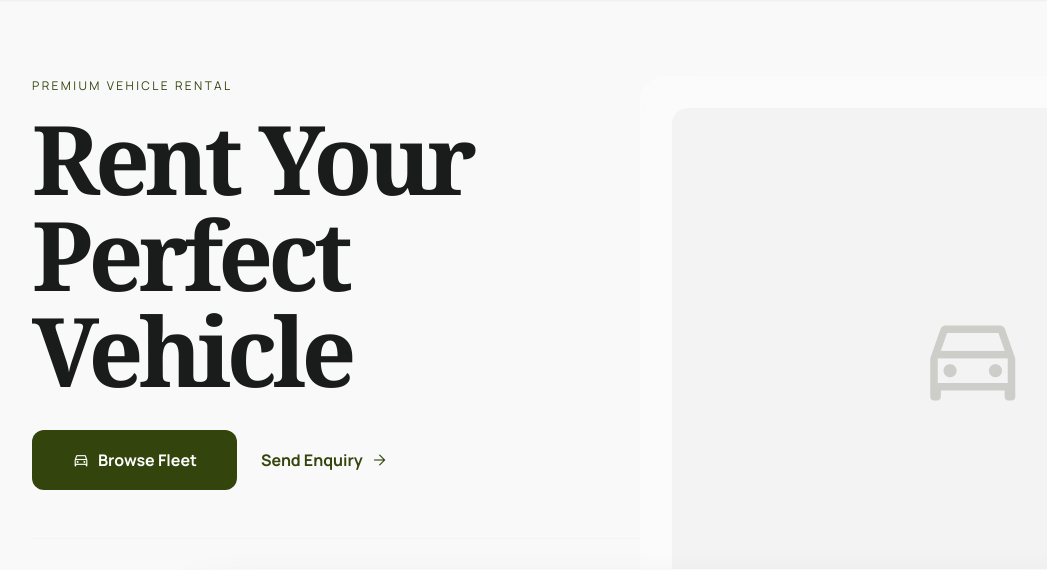
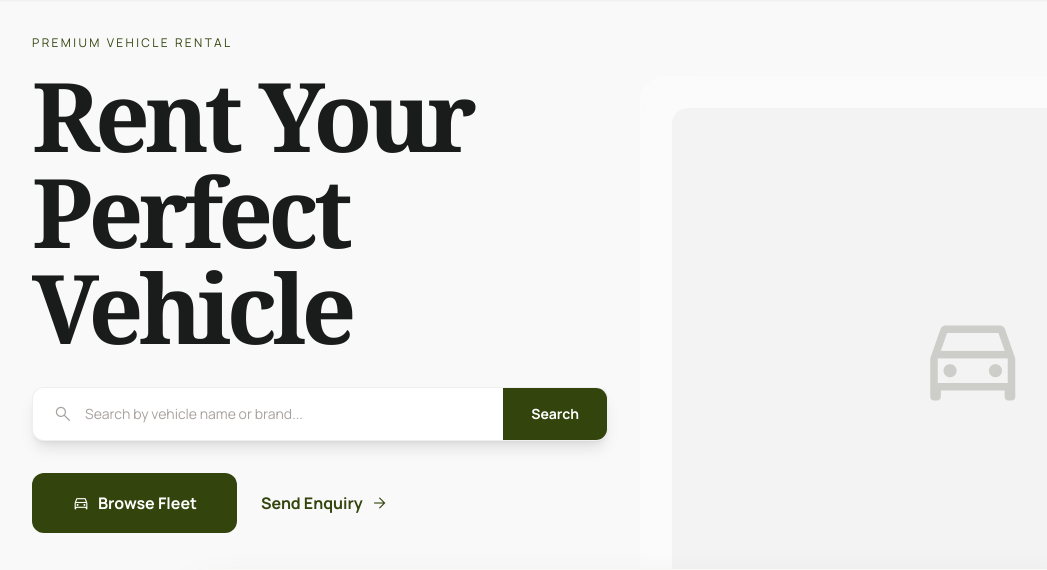
Before and after one commit to jobinsebastianralfiz/vehiclerent-pro, a Django app: page / in a window 1280 px wide. Shown: the part 88-658 px from the top of the page, without its empty margins (0-1047 px from the left). Run offline with Django 5.2, Linux system fonts and the light colour scheme; data comes from the database, SQL or seed files in the repository; data that the repository does not hold is empty; some libraries are stand-ins or nearby versions.

Commit message:
Redesign categories section and add search bar to hero
Search bar: pill-shaped input integrated into the hero section above
the CTA buttons. Submits to the fleet page with search query.

Categories: replaced static grid with horizontal scrollable cards.
Each category has a floating icon in a white card on a subtle green
background, with hover effects. Left-aligned header with "View All"
link. Scrollable on all devices for clean layout regardless of
category count.

Co-Authored-By: Claude Opus 4.6 (1M context) <noreply@anthropic.com>

```diff
--- a/templates/public/home.html
+++ b/templates/public/home.html
@@ -10,6 +10,12 @@
     <div class="z-10 w-full lg:w-1/2">
         <p class="text-primary font-label text-[10px] sm:text-xs tracking-[0.2em] mb-3 sm:mb-4 uppercase">{{ config.hero_subtitle|default:"Premium Vehicle Rental" }}</p>
         <h1 class="text-3xl sm:text-5xl md:text-6xl lg:text-7xl xl:text-8xl font-serif font-bold leading-[1.1] mb-6 sm:mb-8 tracking-tighter">{{ config.hero_title|default:"Rent Your Perfect Vehicle" }}</h1>
+        <!-- Search Bar -->
+        <form action="{% url 'vehicle_list' %}" method="get" class="flex items-center bg-white rounded-full shadow-lg border border-stone-200/60 mb-6 sm:mb-8 max-w-xl overflow-hidden">
+            <span class="material-symbols-outlined text-stone-400 text-xl pl-5 flex-shrink-0">search</span>
+            <input type="text" name="search" placeholder="Search by vehicle name or brand..." class="flex-1 border-0 bg-transparent text-sm py-3.5 sm:py-4 px-3 focus:ring-0 placeholder:text-stone-400"/>
+            <button type="submit" class="bg-primary text-on-primary px-5 sm:px-7 py-3.5 sm:py-4 font-bold text-sm hover:bg-primary-container transition-colors flex-shrink-0">Search</button>
+        </form>
         <div class="flex flex-row items-center gap-4 sm:gap-6 mb-8 sm:mb-12">
             <a href="{% url 'vehicle_list' %}" class="bg-primary text-on-primary px-6 sm:px-10 py-3 sm:py-4 rounded-full font-bold flex items-center gap-2 hover:bg-primary-container transition-colors text-sm sm:text-base">
                 <span class="material-symbols-outlined text-lg">directions_car</span> {{ config.hero_cta_text|default:"Browse Fleet" }}
@@ -189,19 +195,32 @@ function mobileCarousel() {
 
 {% if categories %}
 <!-- Categories -->
-<section class="py-12 sm:py-24 px-4 sm:px-8 max-w-screen-2xl mx-auto">
-    <div class="text-center mb-10 sm:mb-16">
+<section class="py-12 sm:py-20 px-4 sm:px-8">
+    <div class="max-w-screen-2xl mx-auto">
+        <div class="flex flex-col sm:flex-row sm:items-end justify-between mb-8 sm:mb-12">
+            <div>
                 <p class="text-primary font-label text-[10px] sm:text-xs tracking-[0.2em] mb-3 uppercase">Browse by Category</p>
                 <h2 class="text-2xl sm:text-4xl md:text-5xl font-serif font-bold">Our Fleet</h2>
             </div>
-    <div class="grid grid-cols-2 sm:grid-cols-3 lg:grid-cols-4 gap-3 sm:gap-6">
+            <a href="{% url 'vehicle_list' %}" class="text-primary font-bold flex items-center gap-2 hover:underline underline-offset-4 mt-3 sm:mt-0 text-sm">
+                View All Vehicles <span class="material-symbols-outlined text-lg">arrow_forward</span>
+            </a>
+        </div>
+
+        <!-- Desktop / Tablet: horizontal scroll -->
+        <div class="flex gap-4 overflow-x-auto no-scrollbar pb-2">
             {% for cat in categories %}
-        <a href="{% url 'vehicle_list' %}?category={{ cat.id }}" class="bg-surface-container-low rounded-xl p-4 sm:p-8 text-center hover:shadow-lg transition-all group">
-            <span class="material-symbols-outlined text-2xl sm:text-4xl text-primary mb-2 sm:mb-4 group-hover:scale-110 transition-transform inline-block">{{ cat.icon|default:"category" }}</span>
-            <h3 class="font-serif font-bold text-sm sm:text-lg mb-0.5">{{ cat.name }}</h3>
-            <p class="text-on-surface-variant text-xs sm:text-sm">{{ cat.count }} vehicle{{ cat.count|pluralize }}</p>
+            <a href="{% url 'vehicle_list' %}?category={{ cat.id }}" class="flex-shrink-0 w-[160px] sm:w-[200px] group">
+                <div class="relative bg-primary/5 rounded-2xl p-6 sm:p-8 flex flex-col items-center text-center border border-transparent hover:border-primary/20 hover:bg-primary/10 transition-all duration-300">
+                    <div class="w-14 h-14 sm:w-16 sm:h-16 rounded-2xl bg-white shadow-sm flex items-center justify-center mb-4 group-hover:shadow-md group-hover:scale-105 transition-all">
+                        <span class="material-symbols-outlined text-2xl sm:text-3xl text-primary">{{ cat.icon|default:"category" }}</span>
+                    </div>
+                    <h3 class="font-serif font-bold text-sm sm:text-base mb-1">{{ cat.name }}</h3>
+                    <p class="text-on-surface-variant text-xs">{{ cat.count }} vehicle{{ cat.count|pluralize }}</p>
+                </div>
             </a>
             {% endfor %}
+        </div>
     </div>
 </section>
 {% endif %}
```
Lines whose indentation alone changed are shown as unchanged.
